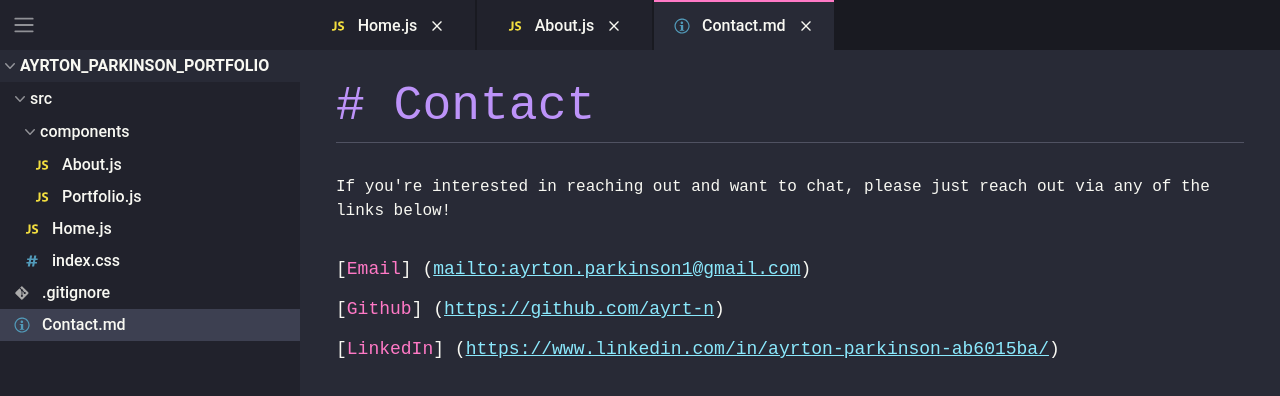
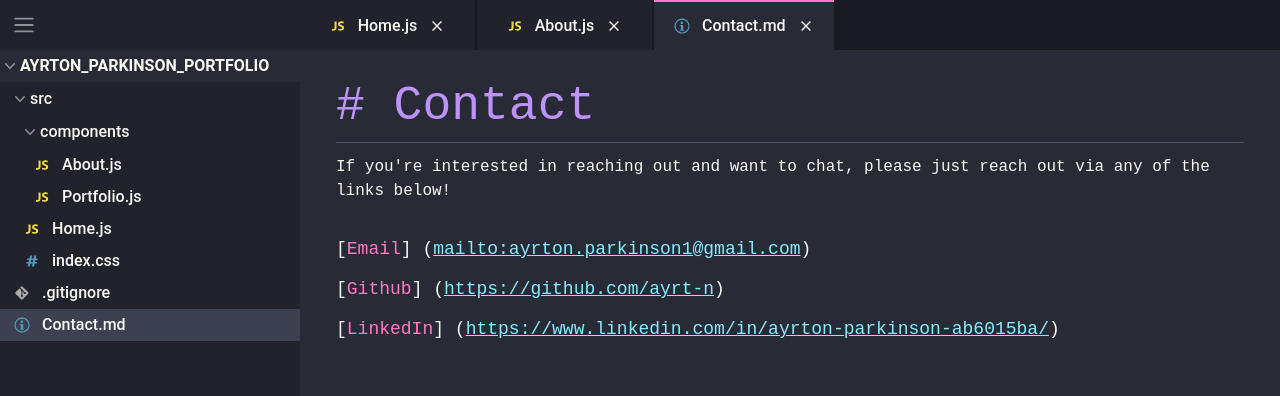
Before and after one commit to ayrt-n/portfolio, a React (Create React App) app: page / in a window 1280 px wide. Both pictures are taken after a click on the button "Contact.md". Shown: the top 396 px of the page. Built offline with nearby package versions, Linux system fonts and the light colour scheme.

Commit message:
Fix spacing

```diff
--- a/src/components/Contact.js
+++ b/src/components/Contact.js
@@ -10,9 +10,6 @@ function Contact() {
       <Section>
         <MarkdownHeader headingLevel="1" text="Contact" className="text-3xl md:text-5xl" />
         <LineBreak />
-      </Section>
-
-      <Section>
         <Text>
           If you're interested in reaching out and want to chat, please just reach out via any of the links below!
         </Text>
```
